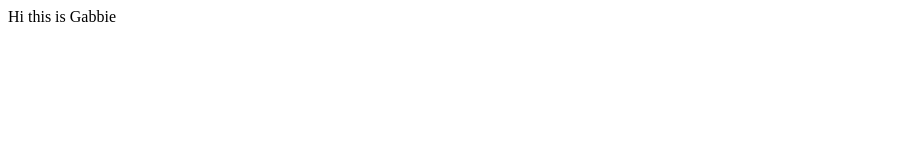
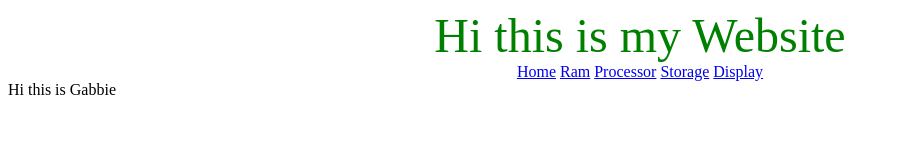
Before and after one commit to Phoenixgirl18/hardware, a plain HTML site: page index.html in a window 1280 px wide. Shown: the whole page, without its empty margins (0-899 px from the left). Drawn offline with Linux system fonts and the light colour scheme.

Commit message:
Update index.html

```diff
--- a/index.html
+++ b/index.html
@@ -4,6 +4,14 @@
 		<title>Page Title</title>
 	</head>
 	<body>
+<center> <font size="10" color="green">Hi this is my Website</font></center>
+<center><div class="topnav" id="myTopnav">
+  <a href="home.html">Home</a>
+  <a href="Ram.html">Ram</a>
+  <a href="Processor.html">Processor</a>
+  <a href="Storage.html">Storage</a>
+  <a href="Display.html">Display</a></center>
+</div>
 		Hi this is Gabbie
 	</body>
 </html>
```
